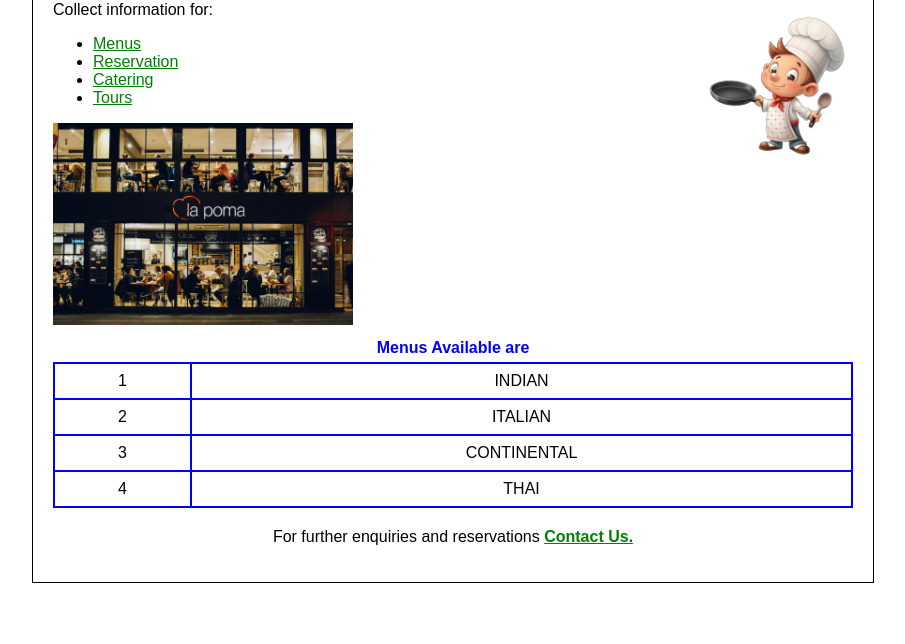
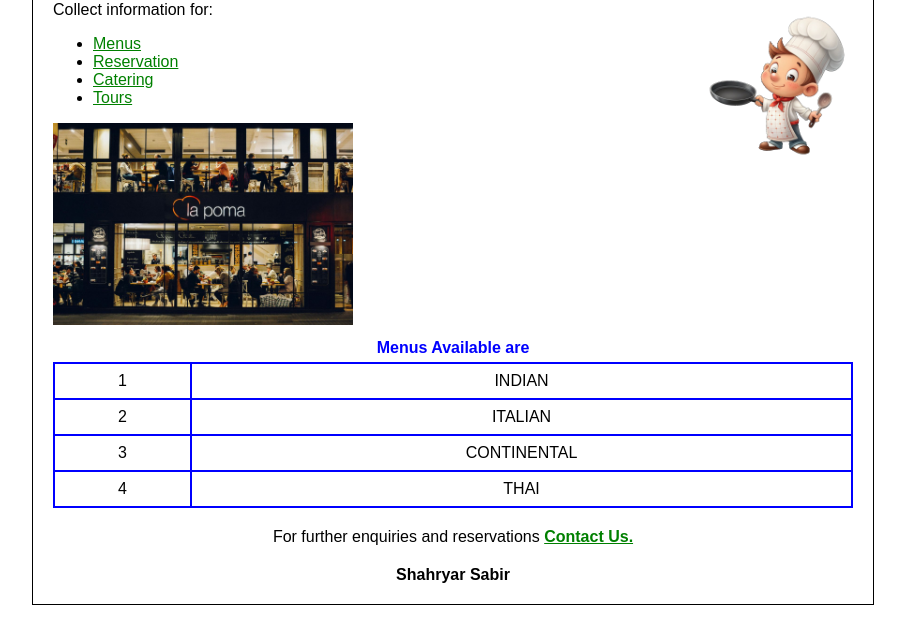
Before and after one commit to shahrryyar/restaurant, a plain HTML site: page index.html in a window 1280 px wide. Shown: the part 108-752 px from the top of the page, without its empty margins (187-1092 px from the left). Drawn offline with Linux system fonts and the light colour scheme.

Commit message:
Add footer section with author name

```diff
--- a/index.html
+++ b/index.html
@@ -66,6 +66,11 @@
             text-align: center;
             margin-top: 20px;
         }
+                .footer {
+            text-align: center;
+            margin-top: 20px;
+            font-weight: bold;
+                }
     </style>
 </head>
 <body>
@@ -100,6 +105,9 @@
         <div class="contact">
             <p>For further enquiries and reservations <a href="mailto:abc@xyz.com"><strong>Contact Us.</strong></a></p>
         </div>
+          <div class="footer">
+            Shahryar Sabir
+          </div>
     </div>
 </body>
 </html>
```
